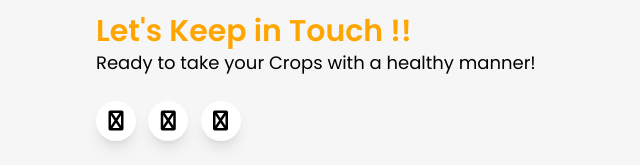
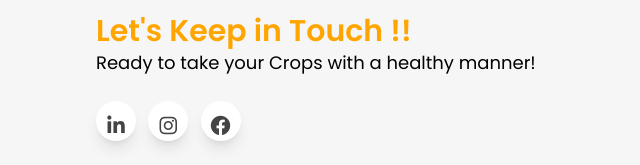
Before and after one commit to Satyam30raj/E-comm, a Flask app: page / in a window 1280 px wide. Shown: the part 819-984 px from the top of the page, without its empty margins (0-640 px from the left). Run offline with Flask 3, Linux system fonts and the light colour scheme; some libraries are stand-ins or nearby versions; some web fonts are replaced.

Commit message:
home.html

```diff
--- a/templates/home.html
+++ b/templates/home.html
@@ -250,13 +250,13 @@
 
                     <div class="mt-6 lg:mb-0 mb-6">
                         <button class="footer-btns bg-white text-lightBlue-400 shadow-lg font-normal h-10 w-10 items-center justify-center align-center rounded-full outline-none focus:outline-none mr-2 hover:bg-[#ffa500] duration-300 curser-pointer">
-                            <a href="https://www.linkedin.com/in/satyam-raj-5a6a92194/" target="_blank" rel="noopener noreferrer" class="text-blueGray-400 text-xl"><i class="fa fa-linkedin-in"></i></a>
+                            <a href="https://www.linkedin.com/in/satyam-raj-5a6a92194/" target="_blank" rel="noopener noreferrer" class="text-blueGray-400 text-xl"><i class="fa-brands fa-linkedin-in icon"></i></a>
                         </button>
                         <button class="footer-btns bg-white text-lightBlue-400 shadow-lg font-normal h-10 w-10 items-center justify-center align-center rounded-full outline-none focus:outline-none mr-2 hover:bg-[#ffa500] duration-300 curser-pointer">
-                            <a href="https://www.instagram.com/raj.satyam_/" target="_blank" rel="noopener noreferrer" class="text-blueGray-400 text-xl"><i class="fa fa-instagram"></i></a>
+                            <a href="https://www.instagram.com/raj.satyam_/" target="_blank" rel="noopener noreferrer" class="text-blueGray-400 text-xl"><i class="fa-brands fa-instagram icon"></i></a>
                         </button>
                         <button class="footer-btns bg-white text-lightBlue-400 shadow-lg font-normal h-10 w-10 items-center justify-center align-center rounded-full outline-none focus:outline-none mr-2 hover:bg-[#ffa500] duration-300 curser-pointer">
-                            <a href="https://www.facebook.com/profile.php?id=100017887120021" target="_blank" rel="noopener noreferrer" class="text-blueGray-400 text-xl"><i class="fa fa-facebook"></i></a>
+                            <a href="https://www.facebook.com/profile.php?id=100017887120021" target="_blank" rel="noopener noreferrer" class="text-blueGray-400 text-xl"><i class="fa-brands fa-facebook icon"></i></a>
                         </button>
                     </div>
                 </div>
```
